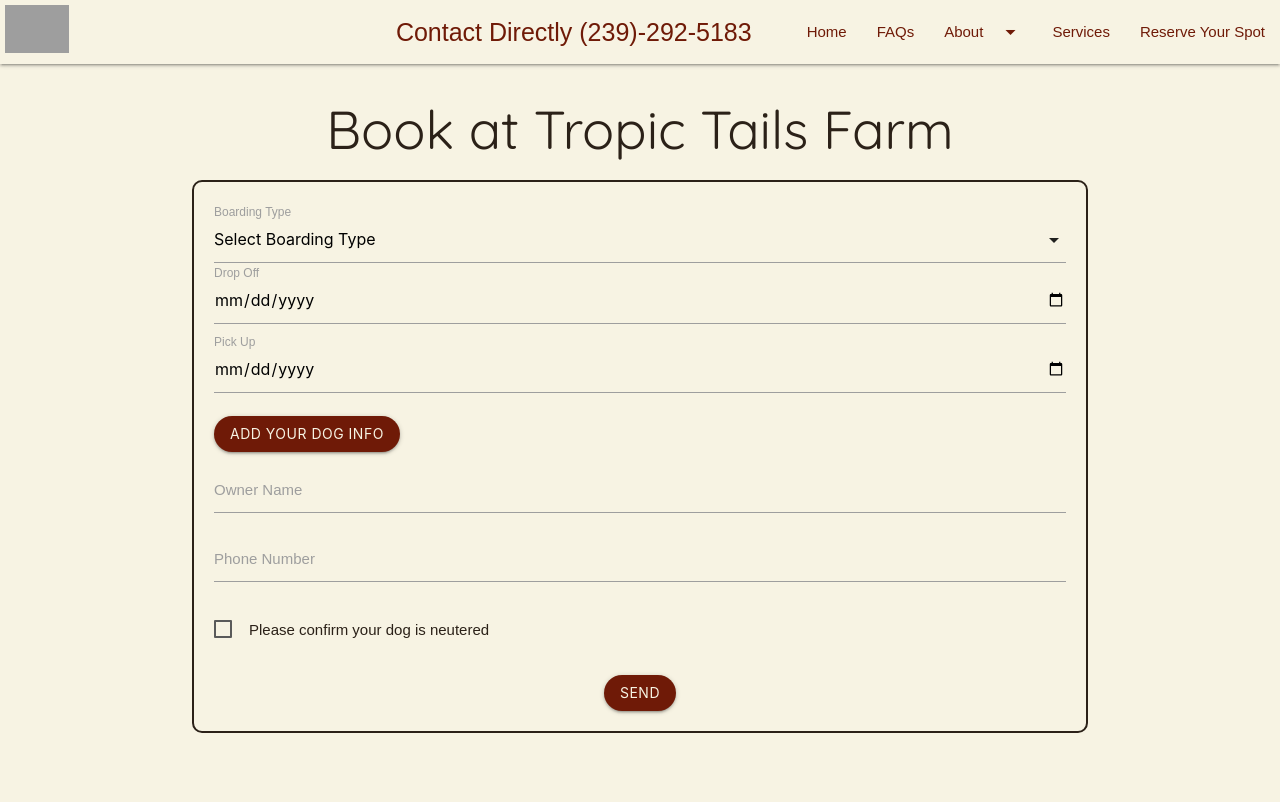
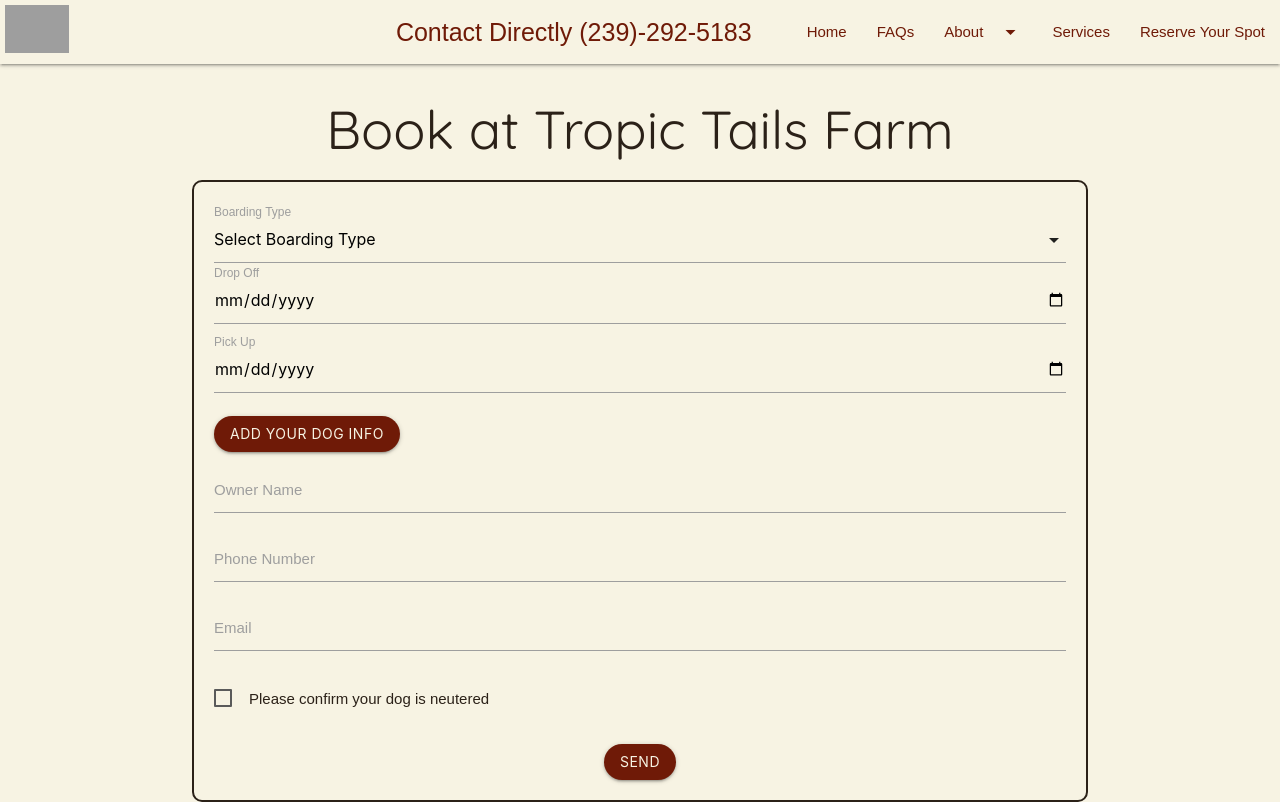
Before and after one commit to heathervalene/pet_retreat, a React (Vite) app: page /contact in a window 1280 px wide. Built offline with nearby package versions, Linux system fonts and the light colour scheme; grey boxes are pictures that could not be loaded; a web font is replaced by a local one.

Commit message:
update contact form

```diff
--- a/src/components/Contact.jsx
+++ b/src/components/Contact.jsx
@@ -13,6 +13,7 @@
   const [pickUpTime, setPickUpTime] = useState('');
   const [dogInfo, setDogInfo] = useState([]);
   const [number, setNumber] = useState('');
+  const [email, setEmail] = useState('');
   const [owner, setOwner] = useState('');
   const [neutered, setNeutered] = useState(false);
 
@@ -30,13 +31,21 @@
 
   const handleSubmit = (e) => {
     e.preventDefault();
+    if(!/^\d{10}$/.test(number)) {
+      alert('Please enter a valid phone number with no dashes or spaces');
+      return;
+    }
+    if(!/^[^\s@]+@[^\s@]+\.[^\s@]+$/.test(email)) {
+      alert('Please enter a valid email address');
+      return;
+    }
 
 
     const emailParams = {
       name: owner,
       number: number,
+      email: email,
       boardingType: boardingType,
-      // message: message,
       pickUpTime: pickUpTime,
       dropOffTime: dropOffTime,
 
@@ -123,6 +132,10 @@
             <label >Phone Number</label>
           </div>
           <div className="input-field body-text">
+            <input type="email" value={email} onChange={(e) => setEmail(e.target.value)} />
+            <label>Email</label>
+          </div>
+          <div className="input-field body-text">
 
             <label>
               <input
```
